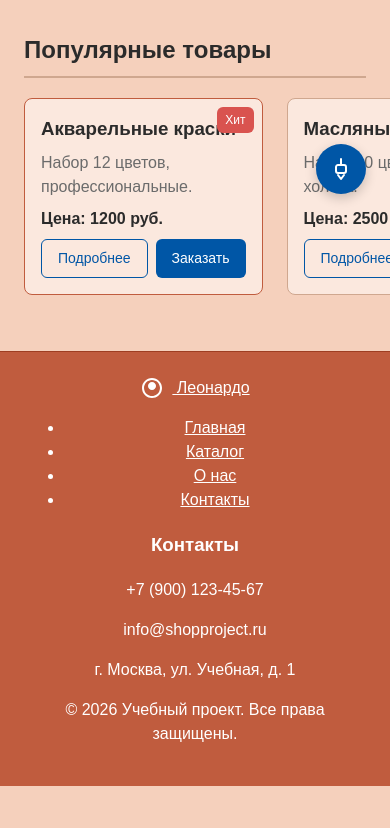
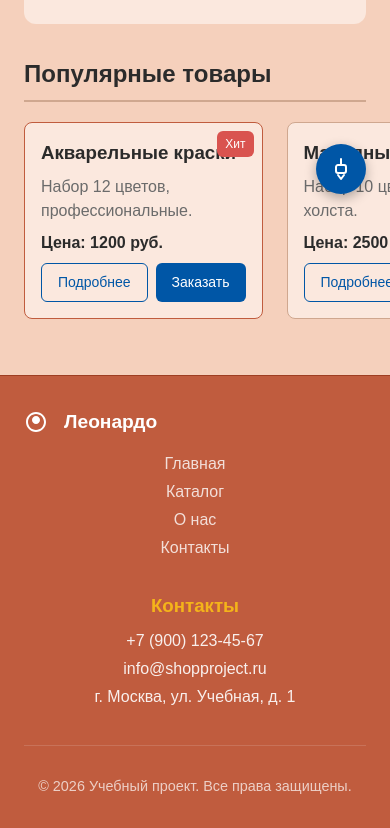
Before and after one commit to PoliakovaDaria2007/kr1-html-css-shop, a plain HTML site: page index.html in a window 390 px wide. Shown: the part 626-1454 px from the top of the page. Before the commit the page ends 1412 px from the top, so only its background shows below. Drawn offline with Linux system fonts and the light colour scheme.

Commit message:
Изменён файл css

```diff
--- a/css/style.css
+++ b/css/style.css
@@ -116,6 +116,9 @@ a:focus-visible {
 }
 
 .site-header__logo {
+  display: flex;
+  align-items: center;
+  gap: 8px;
   font-weight: 700;
   color: var(--color-white); /* Белый логотип */
   text-decoration: none;
@@ -208,7 +211,7 @@ a:focus-visible {
   text-decoration: none;
 }
 
-/* -------- Кнопка "Наверх" -------- */
+/* -------- Кнопка "Наверх" (в виде кисти) -------- */
 
 .btn-up {
   position: fixed;
@@ -219,37 +222,121 @@ a:focus-visible {
   display: flex;
   align-items: center;
   justify-content: center;
-  font-size: 24px;
+  background-color: var(--color-secondary);
   color: var(--color-white);
-  background-color: var(--color-secondary);
   border-radius: 50%;
   text-decoration: none;
-  box-shadow: 0 4px 12px rgba(0, 0, 0, 0.2);
-  transition: background-color 0.2s ease;
+  box-shadow: 0 4px 12px rgba(0, 0, 0, 0.3);
+  transition: background-color 0.2s ease, transform 0.2s ease;
   z-index: 90;
 }
 
 .btn-up:hover {
   background-color: var(--color-secondary-dark);
   text-decoration: none;
+  transform: translateY(-3px);
 }
 
-/* -------- Футер -------- */
-footer {
+/* Стили для SVG-иконки кисти внутри кнопки */
+.btn-up svg {
+  width: 24px;
+  height: 24px;
+  display: block;
+}
+
+/* -------- Футер (две колонки) -------- */
+footer.site-footer {
   background-color: var(--color-primary); /* Терракотовый футер */
   color: var(--color-white);             /* Белый текст */
+  padding: var(--space-xl) var(--space-lg) var(--space-md);
   border-top: 1px solid var(--color-primary-dark);
-  text-align: center;
+  text-align: left;
 }
 
-footer a {
-  color: var(--color-white);             /* Белые ссылки в футере */
+.site-footer__inner {
+  max-width: var(--container-width);
+  margin: 0 auto;
+  display: flex;
+  justify-content: space-between;
+  flex-wrap: wrap;
+  gap: var(--space-xl);
+  margin-bottom: var(--space-xl);
+}
+
+.site-footer__brand {
+  display: flex;
+  flex-direction: column;
+  gap: var(--space-md);
+}
+
+.site-footer__logo {
+  display: flex;
+  align-items: center;
+  gap: 8px;
+  font-size: 1.2rem;
+  font-weight: bold;
+  color: var(--color-white);
+  text-decoration: none;
+}
+
+.site-footer__list {
+  list-style: none;
+  padding: 0;
+  margin: 0;
+  display: flex;
+  flex-direction: column;
+  gap: var(--space-xs);
+}
+
+.site-footer__list a {
+  color: var(--color-white);
+  text-decoration: none;
+  opacity: 0.8;
+  transition: opacity 0.2s ease;
+}
+
+.site-footer__list a:hover {
+  opacity: 1;
   text-decoration: underline;
 }
 
-footer a:hover {
-  color: var(--color-white);
-  text-decoration: none;
+.site-footer__contacts {
+  text-align: right;
+}
+
+.site-footer__contacts h3 {
+  margin-top: 0;
+  margin-bottom: var(--space-sm);
+  color: var(--color-gold);
+}
+
+.site-footer__contacts p {
+  margin: 0 0 var(--space-xs) 0;
+  opacity: 0.9;
+}
+
+.site-footer__bottom {
+  max-width: var(--container-width);
+  margin: 0 auto;
+  padding-top: var(--space-md);
+  border-top: 1px solid rgba(255, 255, 255, 0.2);
+  text-align: center;
+  font-size: 0.9rem;
+  opacity: 0.7;
+}
+
+/* Адаптивность футера для мобильных */
+@media (max-width: 768px) {
+  .site-footer__inner {
+    flex-direction: column;
+    text-align: center;
+  }
+  .site-footer__contacts {
+    text-align: center;
+  }
+  .site-footer__list {
+    align-items: center;
+  }
 }
 
 
@@ -261,14 +348,21 @@ footer a:hover {
   max-width: var(--container-width);
   margin: 0 auto var(--space-xl);
   padding: var(--space-xl) var(--space-lg);
-  background-color: var(--color-surface); /* Теперь светло-персиковый */
+  background-color: var(--color-surface);
   border-radius: var(--radius-lg);
-  border: none; /* Убрали белую рамку */
+  border: none;
 }
 
 .hero h1 {
   margin-top: 0;
   color: var(--color-text);
+}
+
+.hero__actions {
+  display: flex;
+  gap: var(--space-md);
+  flex-wrap: wrap;
+  margin-top: var(--space-lg);
 }
 
 .section {
@@ -297,11 +391,11 @@ footer a:hover {
 .folder-card {
   display: flex;
   flex-direction: column;
-  text-decoration: none; /* Убирает подчеркивание у ссылки */
-  color: var(--color-text); /* Текст темный, а не синий */
+  text-decoration: none;
+  color: var(--color-text);
   border-radius: var(--radius-md);
   overflow: hidden;
-  background-color: var(--color-surface); /* Фон карточки */
+  background-color: var(--color-surface);
   border: 1px solid var(--color-border);
   transition: transform 0.2s ease, box-shadow 0.2s ease;
 }
@@ -313,7 +407,6 @@ footer a:hover {
   text-decoration: none;
 }
 
-/* Обложка папки (цветная полоса сверху) */
 .folder-card__cover {
   height: 160px;
   position: relative;
@@ -322,7 +415,6 @@ footer a:hover {
   padding: var(--space-sm);
 }
 
-/* Цвета для разных категорий */
 .folder-card__cover--artists { background: linear-gradient(135deg, #C05C3E, #9E3E22); }
 .folder-card__cover--knitting { background: linear-gradient(135deg, #E68A9B, #B85B6D); }
 .folder-card__cover--embroidery { background: linear-gradient(135deg, #76B59A, #4A8C70); }
@@ -331,7 +423,6 @@ footer a:hover {
 .folder-card__cover--scrap { background: linear-gradient(135deg, #C2A88D, #9E8164); }
 .folder-card__cover--modeling { background: linear-gradient(135deg, #A67C52, #7A5636); }
 
-/* Плашка с названием категории на обложке */
 .folder-card__label {
   background-color: rgba(0, 0, 0, 0.6);
   backdrop-filter: blur(4px);
@@ -343,13 +434,11 @@ footer a:hover {
   border: 1px solid var(--color-white);
 }
 
-/* Заголовок папки */
 .folder-card__title {
   margin: var(--space-sm) var(--space-md) 0;
   color: var(--color-text);
 }
 
-/* Описание внутри папки */
 .folder-card__desc {
   margin: 0 var(--space-md) var(--space-md);
   font-size: 0.9rem;
@@ -402,7 +491,7 @@ footer a:hover {
   padding: var(--space-md);
   border: 1px solid var(--color-border);
   border-radius: var(--radius-md);
-  background-color: var(--color-surface); /* Теперь светло-персиковый */
+  background-color: var(--color-surface);
   position: relative;
   transition: box-shadow 0.2s ease, transform 0.2s ease, border-color 0.2s ease;
 }
@@ -692,11 +781,11 @@ footer a:hover {
   overflow: hidden;
   transition: max-height 0.3s ease, padding 0.3s ease;
   background: var(--color-surface);
-  padding: 0 0 0 0; /* будет меняться JS */
+  padding: 0 0 0 0;
 }
 
 .accordion__item.open .accordion__content {
-  max-height: 1000px; /* достаточно большое значение */
+  max-height: 1000px;
   padding: 16px;
 }
 
@@ -738,7 +827,7 @@ footer a:hover {
   border: 1px solid var(--color-border);
   border-radius: var(--radius-sm);
   font: inherit;
-  background-color: var(--color-white); /* Поля ввода белые для контраста */
+  background-color: var(--color-white);
 }
 
 .order-form__input:hover,
```
